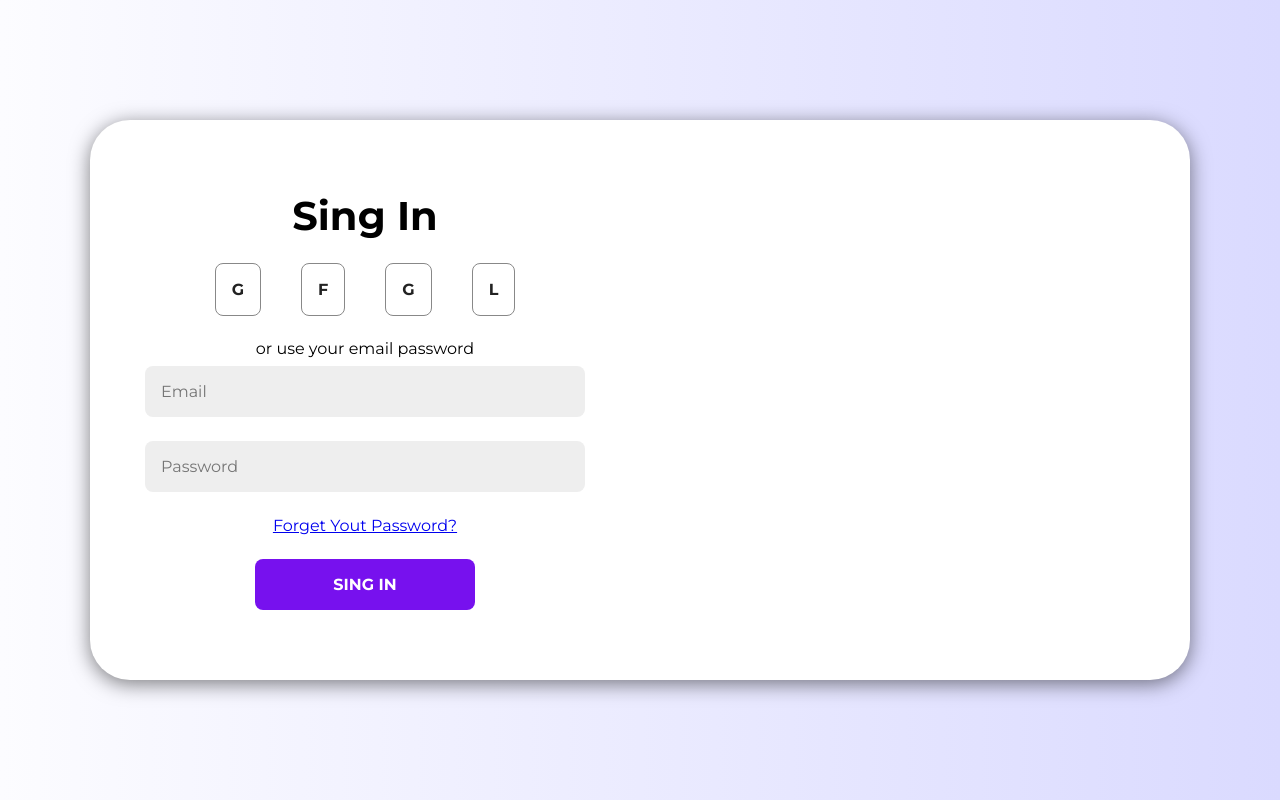
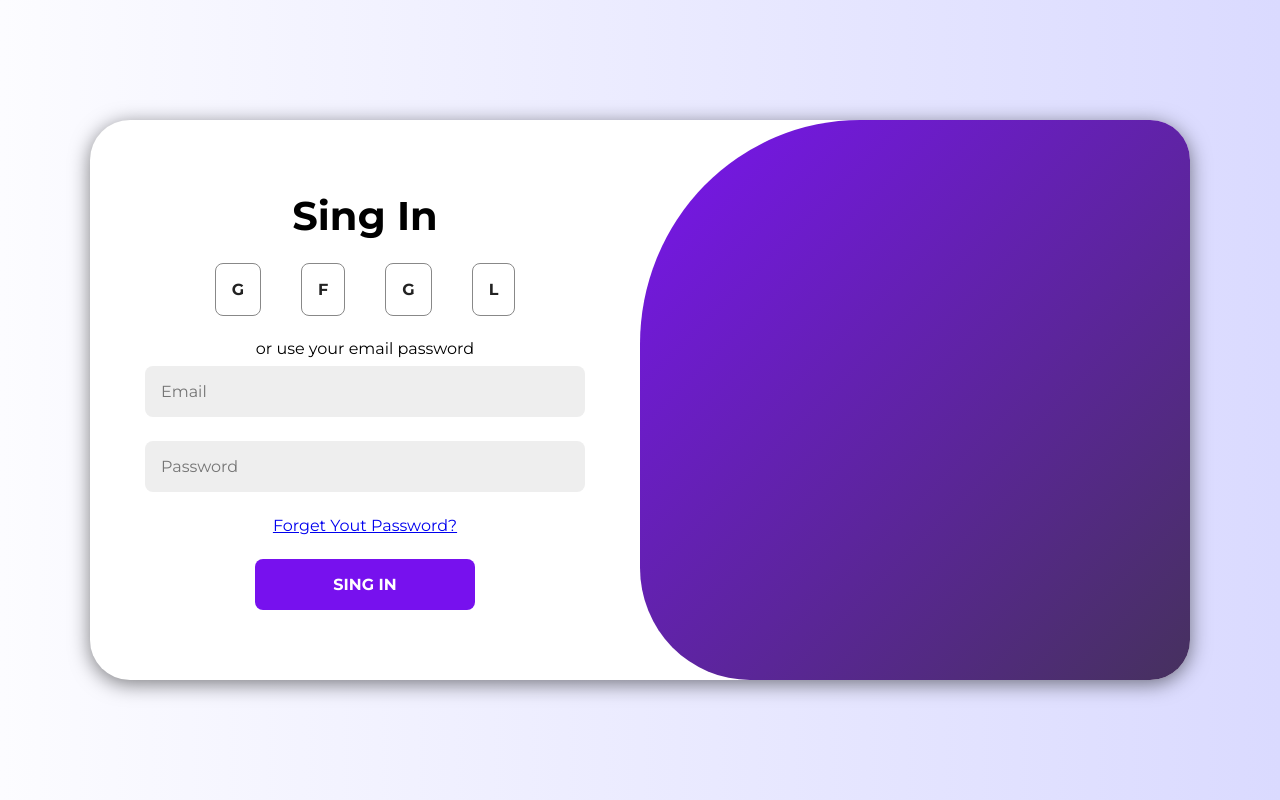
Before and after one commit to TallysonFreitas/Login-Page, a React (Create React App) app: page / in a window 1280 px wide. Built offline with nearby package versions, Linux system fonts and the light colour scheme.

Commit message:
definindo RegisterDiv

```diff
--- a/src/containers/LoginPage/index.tsx
+++ b/src/containers/LoginPage/index.tsx
@@ -1,4 +1,4 @@
-import LoginPageItem from '../../components/LoginPageItem'
+import LoginPageItem from '../LoginPageItem'
 import { SContainerLoginPage } from './style'
 
 const LoginPage = () => {
--- a/src/components/LoginPageItem/index.tsx
+++ b/src/containers/LoginPageItem/index.tsx
@@ -1,10 +1,12 @@
-import Formulario from '../../containers/Formulario'
+import Formulario from '../Formulario'
+import Register from '../RegisterDiv'
 import { SContainerItemLoginPage } from './style'
 
 const LoginPageItem = () => {
   return (
     <SContainerItemLoginPage>
       <Formulario />
+      <Register />
     </SContainerItemLoginPage>
   )
 }
--- a/src/components/LoginPageItem/style.ts
+++ b/src/containers/LoginPageItem/style.ts
@@ -6,4 +6,6 @@ export const SContainerItemLoginPage = styled.div`
   height: 70vh;
   border-radius: 40px;
   box-shadow: 0px 4px 20px rgba(0, 0, 0, 0.5);
+  position: relative;
+  overflow: hidden;
 `
--- /dev/null
+++ b/src/containers/RegisterDiv/index.tsx
@@ -0,0 +1,7 @@
+import { SRegisterDiv } from './style'
+
+const Register = () => {
+  return <SRegisterDiv></SRegisterDiv>
+}
+
+export default Register
--- /dev/null
+++ b/src/containers/RegisterDiv/style.ts
@@ -0,0 +1,16 @@
+import styled from 'styled-components'
+
+export const SRegisterDiv = styled.div`
+  width: 50%;
+  height: 100%;
+  position: absolute;
+  right: 0;
+  top: 0;
+  background: rgb(121, 21, 238);
+  background: linear-gradient(
+    135deg,
+    rgba(121, 21, 238, 1) 0%,
+    rgba(70, 49, 94, 1) 100%
+  );
+  border-radius: 40% 0 0 20%;
+`
```
